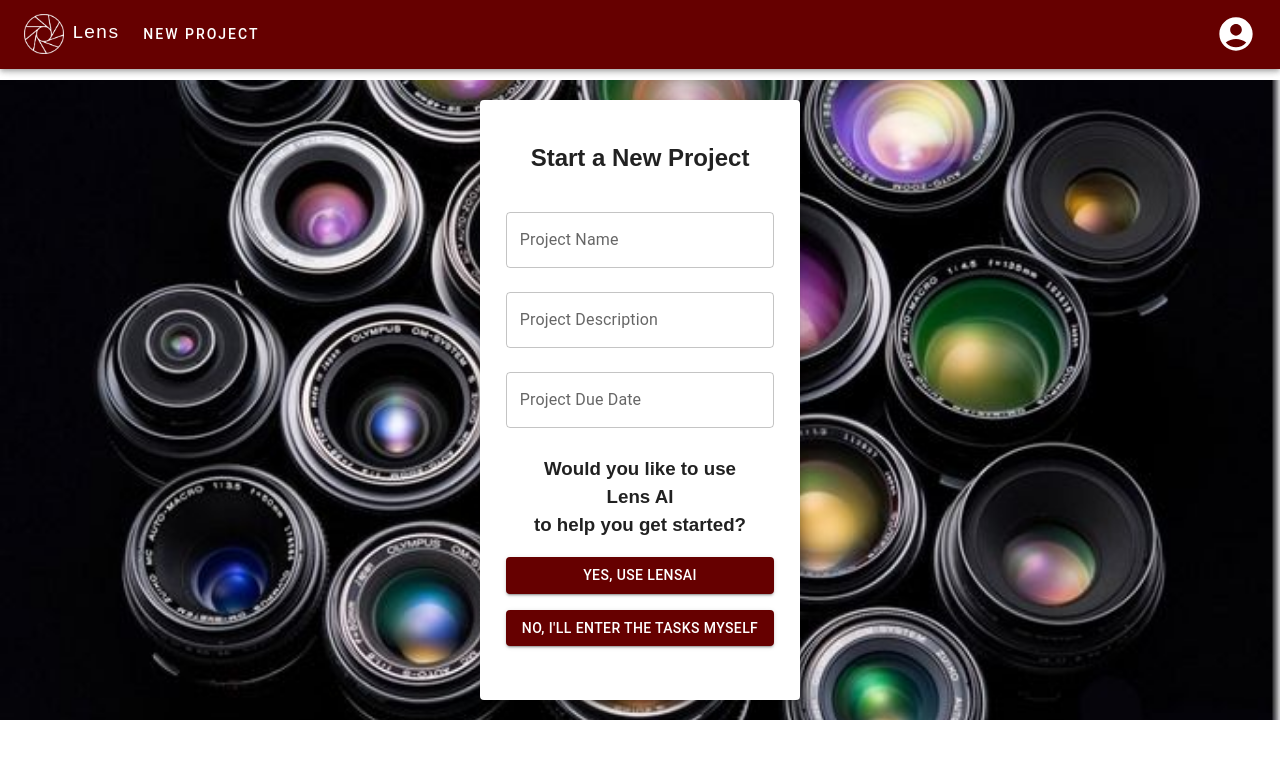
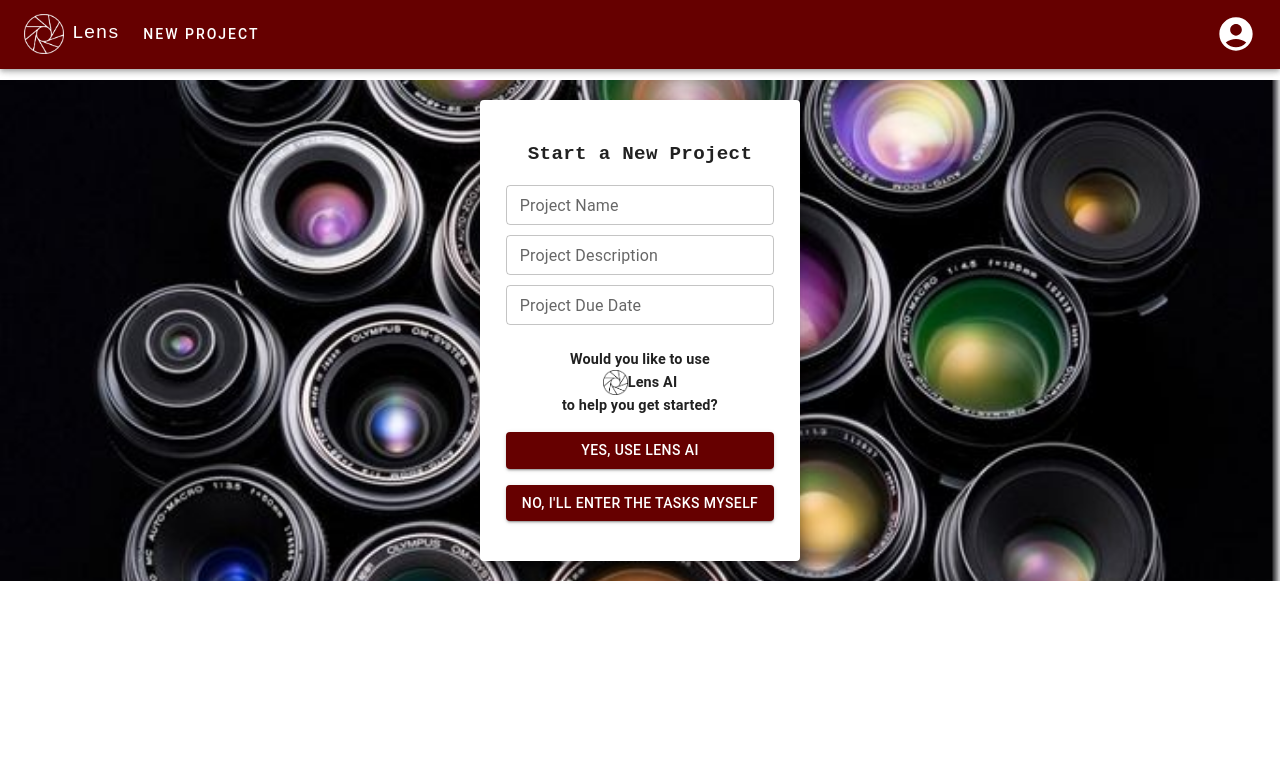
Before and after one commit to MaxEdgington/LHL-Final, a React (Vite) app in the folder client/: page /newProject in a window 1280 px wide. Shown: the top 758 px of the page. Built offline with nearby package versions, Linux system fonts and the light colour scheme.

Commit message:
start new project page looks like sign in page

```diff
--- a/client/src/components/StartProject/NewProjectForm.jsx
+++ b/client/src/components/StartProject/NewProjectForm.jsx
@@ -2,13 +2,15 @@ import React, { useContext, useState } from "react";
 import { useNavigate } from "react-router-dom";
 import TextField from "@mui/material/TextField";
 import Button from "@mui/material/Button";
-import { FormControl, Stack, Box, Paper, Grid, Hidden } from "@mui/material";
+import { FormControl, Stack, Box, Paper, Grid, Hidden, Typography } from "@mui/material";
 import { DateField } from "@mui/x-date-pickers";
+
 import { projectContext } from "../../providers/ProjectProvider";
 import { columnsContext } from "../../providers/ColumnsProvider";
+import { userContext } from "../../providers/UserProvider";
+
 import background from "../../../public/lens-img-darkmode.jpeg";
 import { ClipLoader } from "react-spinners";
-import { userContext } from "../../providers/UserProvider";
 const spinningLens = "/spinning-lens.gif";
 
 function NewProjectForm() {
@@ -67,9 +69,14 @@ function NewProjectForm() {
 
   const paperStyle = {
     padding: 20,
-    height: "70vh",
     width: 280,
     margin: "20px auto",
+    paddingTop: "40px",
+    paddingBottom: "40px",
+    display: "flex",
+    justifyContent: "center",
+    flexDirection: "column",
+    alignItems: "center",
   };
 
   return (
@@ -80,8 +87,14 @@ function NewProjectForm() {
         backgroundPosition: "center center",
         backgroundSize: "cover",
         backgroundAttachment: "fixed",
+        backdropFilter: "blur(2px)",
+        alignSelf: "center",
         height: "100%",
-        overflow: "hidden",
+        flexGrow: 1,
+        display: "flex",
+        justifyContent: "center",
+        flexDirection: "column",
+        alignItems: "center",
       }}
     >
       {/* <!-- set image to vertical, horizontal center, position: absolute, css animation rotate --> */}
@@ -108,11 +121,21 @@ function NewProjectForm() {
             height="150"
           />
         </div>
+
       ) : (
+
         <Grid>
           <Paper elevation={10} style={paperStyle}>
             <Grid align="center">
-              <h2>Start a New Project</h2>
+              <Typography sx={{
+                fontWeight: 'bold',
+                fontSize: "1.2rem",
+                fontFamily: "monospace",
+                letterSpacing: ".3px",
+
+              }}>
+                Start a New Project
+              </Typography>
             </Grid>
 
             <form noValidate autoComplete="off" onSubmit={handleSubmit}>
@@ -122,6 +145,8 @@ function NewProjectForm() {
                   name="project_name"
                   value={projectName}
                   onChange={(e) => setProjectName(e.target.value)}
+                  style={{ marginBottom: "10px" }}
+                  size="small"
                   variant="outlined"
                   margin="normal"
                 ></TextField>
@@ -131,8 +156,9 @@ function NewProjectForm() {
                   name="project_description"
                   value={projectDescription}
                   onChange={(e) => setProjectDescription(e.target.value)}
+                  size="small"
+                  style={{ marginBottom: "10px" }}
                   variant="outlined"
-                  margin="normal"
                   multiline
                   maxRows={4}
                 ></TextField>
@@ -142,15 +168,23 @@ function NewProjectForm() {
                   name="project_due_date"
                   value={projectDueDate}
                   variant="outlined"
-                  margin="normal"
+                  size="small"
                   onChange={(date) => setProjectDueDate(date)}
                 />
 
-                <h3>
+                <Typography style={{
+                  marginTop: "24px",
+                  fontSize: ".9rem",
+                  fontWeight: "600",
+                  marginBottom: "15px"
+                }}>
                   Would you like to use <br />
-                  Lens AI
-                  <br /> to help you get started?
-                </h3>
+                  <span style={{ display: 'flex', alignItems: 'center', justifyContent: 'center' }}>
+                    <img src='../../../public/lens-line.png' alt='logo' height="25px" width="25px" />
+                    Lens AI
+                  </span>
+                  to help you get started?
+                </Typography>
                 <Stack spacing={2} direction="column">
                   <Button
                     variant="contained"
@@ -158,7 +192,7 @@ function NewProjectForm() {
                     disabled={isLoading}
                     margin="normal"
                   >
-                    Yes, use LensAI
+                    Yes, use Lens AI
                   </Button>
 
                   <Button variant="contained" margin="2" onClick={handleSubmit}>
@@ -169,8 +203,9 @@ function NewProjectForm() {
             </form>
           </Paper>
         </Grid>
-      )}
-    </Box>
+      )
+      }
+    </Box >
   );
 }
 
--- a/client/src/components/User/Login.jsx
+++ b/client/src/components/User/Login.jsx
@@ -1,24 +1,24 @@
-import { useContext, useState } from "react"
-import { Box, Grid, Paper, Avatar, Button, Typography, Link, TextField } from "@mui/material"
+import { useContext, useState } from "react";
+import { Box, Grid, Paper, Avatar, Button, Typography, Link, TextField } from "@mui/material";
 // import LockOutlinedIcon from '@material-ui/icons/LockOutlined';
-import background from "../../../public/lots-of-lenses.jpg"
-import { userContext } from "../../providers/UserProvider"
+import background from "../../../public/lots-of-lenses.jpg";
+import { userContext } from "../../providers/UserProvider";
 
 const Login = () => {
-  const { setCookie } = useContext(userContext)
-  const [formEmail, setFormEmail] = useState()
-  const [formPassword, setFormPassword] = useState()
+  const { setCookie } = useContext(userContext);
+  const [formEmail, setFormEmail] = useState();
+  const [formPassword, setFormPassword] = useState();
 
   const handleSignIn = async (e) => {
-    e.preventDefault()
+    e.preventDefault();
 
     const formData = {
       email: formEmail,
-    }
-    console.log("move handle funct", formData)
-    await setCookie(formData)
-    e.target.reset()
-  }
+    };
+    console.log("move handle funct", formData);
+    await setCookie(formData);
+    e.target.reset();
+  };
 
   /*
     style={{
@@ -48,8 +48,10 @@ const Login = () => {
     justifyContent: "center",
     flexDirection: "column",
     alignItems: "center",
-  }
-  const btnstyle = { margin: "8px 0" }
+  };
+  const btnstyle = { margin: "8px 0" };
+
+
   return (
     <Box
       style={{
@@ -72,7 +74,14 @@ const Login = () => {
         <Paper elevation={10} style={paperStyle}>
           <Grid align="center" style={{ marginBottom: "50px" }}>
             <Avatar src="lens-line.png" style={{ marginBottom: "24px" }}></Avatar>
-            <span style={{ fontWeight: 400, fontSize: "1.2rem" }}>Sign In</span>
+            <span style={{
+              fontWeight: 'bold',
+              fontSize: "1.2rem",
+              fontFamily: "monospace",
+              letterSpacing: ".3px",
+            }}>
+              Sign In
+            </span>
           </Grid>
 
           <form onSubmit={handleSignIn}>
@@ -120,7 +129,7 @@ const Login = () => {
         </Paper>
       </Grid>
     </Box>
-  )
-}
+  );
+};
 
-export default Login
+export default Login;
```
